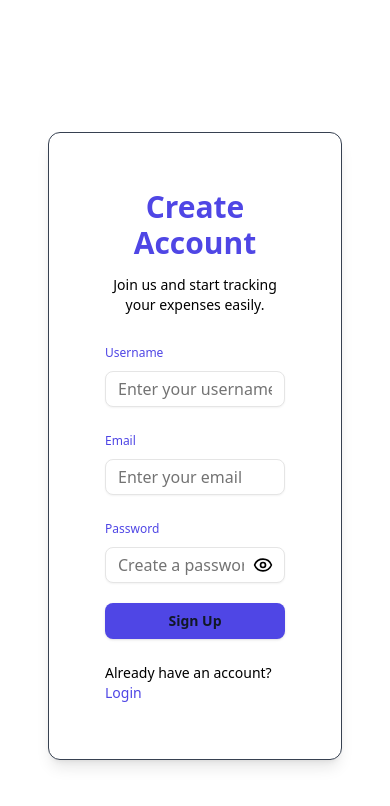
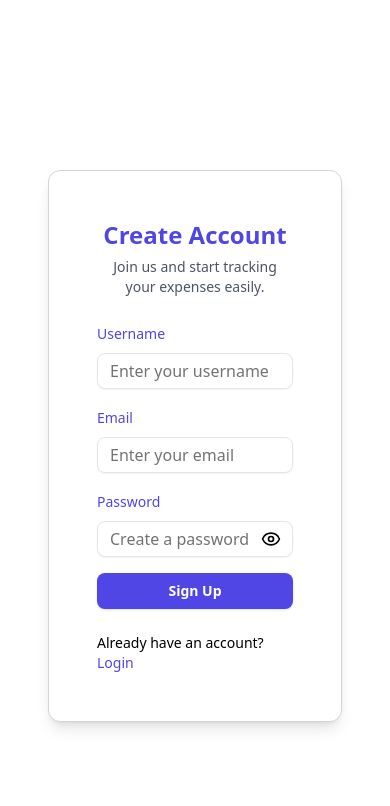
Before and after one commit to Muhammed-Sahad-P/Expense-tracker, a Next.js app in the folder frontend/expense-tracker/: page /register in a window 390 px wide. Shown: the top 806 px of the page. Built offline with nearby package versions, Linux system fonts and the light colour scheme; no server answers.

Commit message:
made responsive for register page

```diff
--- a/frontend/expense-tracker/src/components/Auth/Signup.tsx
+++ b/frontend/expense-tracker/src/components/Auth/Signup.tsx
@@ -17,6 +17,7 @@ interface ErrorResponse {
         };
     };
 }
+
 export default function Signup() {
     const [username, setUsername] = useState("");
     const [email, setEmail] = useState("");
@@ -38,16 +39,16 @@ export default function Signup() {
     };
 
     return (
-        <div className="flex min-h-screen items-center justify-center bg-white p-6">
-            <Card className="w-full max-w-md bg-white shadow-lg rounded-xl p-8 border border-gray-700">
-                <CardHeader>
-                    <h2 className="text-3xl font-bold text-center text-indigo-600 mb-2">Create Account</h2>
-                    <p className="text-center text-black text-sm">Join us and start tracking your expenses easily.</p>
+        <div className="flex min-h-screen items-center justify-center bg-white p-6 sm:p-8">
+            <Card className="w-full max-w-md bg-white shadow-lg rounded-xl p-6 sm:p-8 border border-gray-300">
+                <CardHeader className="text-center">
+                    <h2 className="text-2xl sm:text-3xl font-bold text-indigo-600">Create Account</h2>
+                    <p className="text-sm text-gray-600 mt-2">Join us and start tracking your expenses easily.</p>
                 </CardHeader>
                 <CardContent>
-                    <form onSubmit={handleSubmit} className="space-y-5">
+                    <form onSubmit={handleSubmit} className="space-y-4 sm:space-y-5">
                         <div className="space-y-2">
-                            <Label htmlFor="username" className="text-indigo-600 text-[12px]">Username</Label>
+                            <Label htmlFor="username" className="text-indigo-600 text-sm sm:text-base">Username</Label>
                             <Input
                                 id="username"
                                 type="text"
@@ -55,12 +56,12 @@ export default function Signup() {
                                 value={username}
                                 onChange={(e) => setUsername(e.target.value)}
                                 required
-                                className="mt-1 p-3 w-full border rounded-lg bg-white text-black placeholder-gray-400 focus:ring-2 focus:ring-indigo-500 focus:outline-none"
+                                className="p-3 w-full border rounded-lg bg-white text-black placeholder-gray-400 focus:ring-2 focus:ring-indigo-500 focus:outline-none"
                             />
                         </div>
 
                         <div className="space-y-2">
-                            <Label htmlFor="email" className="text-indigo-600 text-[12px]">Email</Label>
+                            <Label htmlFor="email" className="text-indigo-600 text-sm sm:text-base">Email</Label>
                             <Input
                                 id="email"
                                 type="email"
@@ -68,12 +69,12 @@ export default function Signup() {
                                 value={email}
                                 onChange={(e) => setEmail(e.target.value)}
                                 required
-                                className="mt-1 p-3 w-full border rounded-lg bg-white text-black placeholder-gray-400 focus:ring-2 focus:ring-indigo-500 focus:outline-none"
+                                className="p-3 w-full border rounded-lg bg-white text-black placeholder-gray-400 focus:ring-2 focus:ring-indigo-500 focus:outline-none"
                             />
                         </div>
 
                         <div className="space-y-2">
-                            <Label htmlFor="password" className="text-indigo-600 text-[12px]">Password</Label>
+                            <Label htmlFor="password" className="text-indigo-600 text-sm sm:text-base">Password</Label>
                             <div className="relative">
                                 <Input
                                     id="password"
@@ -82,7 +83,7 @@ export default function Signup() {
                                     value={password}
                                     onChange={(e) => setPassword(e.target.value)}
                                     required
-                                    className="mt-1 p-3 w-full border rounded-lg bg-white text-black placeholder-gray-400 focus:ring-2 focus:ring-indigo-500 focus:outline-none pr-10"
+                                    className="p-3 w-full border rounded-lg bg-white text-black placeholder-gray-400 focus:ring-2 focus:ring-indigo-500 focus:outline-none pr-10"
                                 />
                                 <button
                                     type="button"
@@ -100,10 +101,11 @@ export default function Signup() {
                                 {((error as unknown) as ErrorResponse).response?.data?.message || "Something went wrong. Please try again."}
                             </p>
                         )}
+
                         <Button
                             type="submit"
                             disabled={isPending}
-                            className="w-full bg-indigo-600 text-gray-900 py-3 rounded-lg font-semibold hover:bg-indigo-600/80 transition"
+                            className="w-full bg-indigo-600 text-white py-3 rounded-lg font-semibold hover:bg-indigo-700 transition"
                         >
                             {isPending ? "Creating Account..." : "Sign Up"}
                         </Button>
@@ -112,10 +114,7 @@ export default function Signup() {
                 <CardFooter className="flex justify-center">
                     <p className="text-sm text-black">
                         Already have an account?{" "}
-                        <a
-                            href="/login"
-                            className="text-indigo-600 hover:underline font-medium transition"
-                        >
+                        <a href="/login" className="text-indigo-600 hover:underline font-medium transition">
                             Login
                         </a>
                     </p>
--- a/frontend/expense-tracker/src/components/ui/Dashboard.tsx
+++ b/frontend/expense-tracker/src/components/ui/Dashboard.tsx
@@ -80,7 +80,7 @@ export default function Dashboard() {
 
     return (
         <div className="flex flex-col p-4 md:p-6 text-center font-poppins bg-white min-h-screen">
-            <h2 className="text-2xl md:text-3xl font-extrabold text-indigo-600 mb-4">Expense & Income Overview</h2>
+            <h2 className="text-2xl md:text-3xl font-extrabold text-indigo-600 mb-10">Expense & Income Overview</h2>
 
             <div className="grid grid-cols-1 md:grid-cols-2 gap-4 md:gap-6">
                 <div>
```
